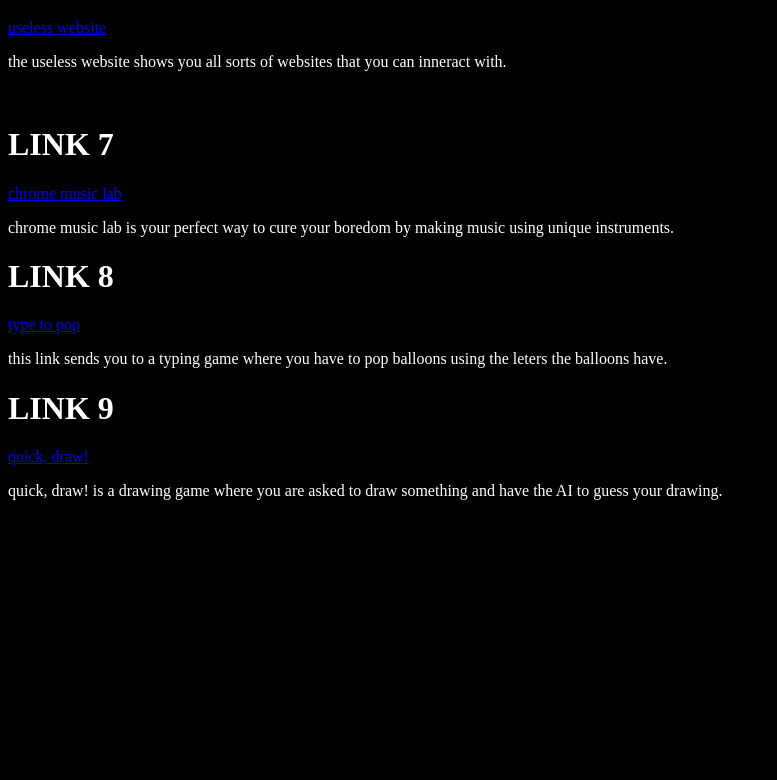
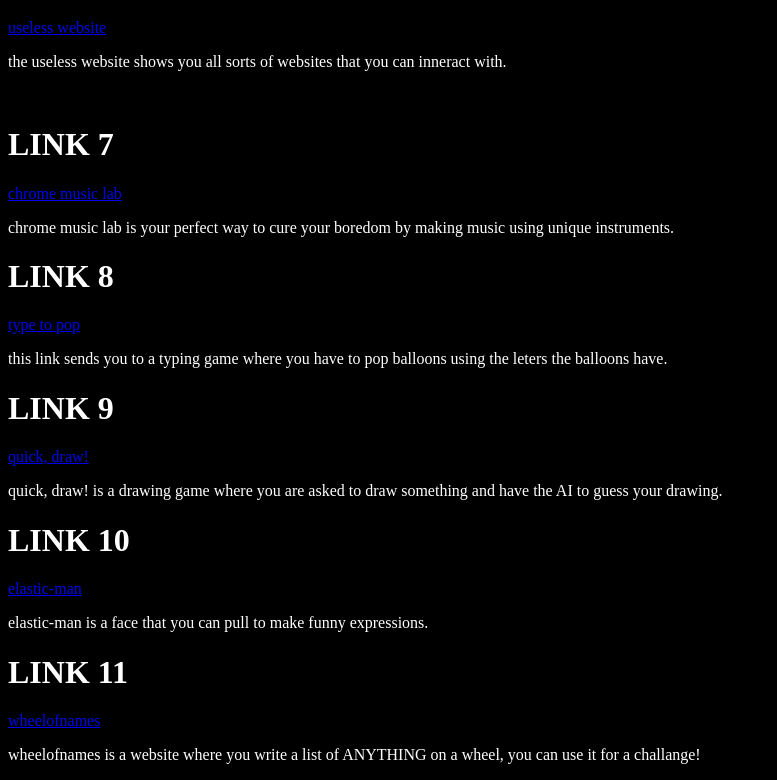
Before and after one commit to Stemteacherics/hussein, a plain HTML site: page index.html in a window 1280 px wide. Shown: the part 805-1585 px from the top of the page, without its empty margins (0-777 px from the left). Before the commit the page ends 1321 px from the top, so only its background shows below. Drawn offline with Linux system fonts and the light colour scheme.

Commit message:
Update index.html

```diff
--- a/index.html
+++ b/index.html
@@ -41,3 +41,11 @@
 <h1 style="color: white;">LINK 9</h1>
 <a href="https://quickdraw.withgoogle.com/">quick, draw!</a>
 <p style="color: white;">quick, draw! is a drawing game where you are asked to draw something and have the AI to guess your drawing.</p>
+
+<h1 style="color: white;">LINK 10</h1>
+<a href="https://www.crazygames.com/game/elastic-man">elastic-man</a>
+<p style="color: white;">elastic-man is a face that you can pull to make funny expressions.</p>
+
+<h1 style="color: white;">LINK 11</h1>
+<a href="https://wheelofnames.com/">wheelofnames</a>
+<p style="color: white;">wheelofnames is a website where you write a list of ANYTHING on a wheel, you can use it for a challange!</p>
```
